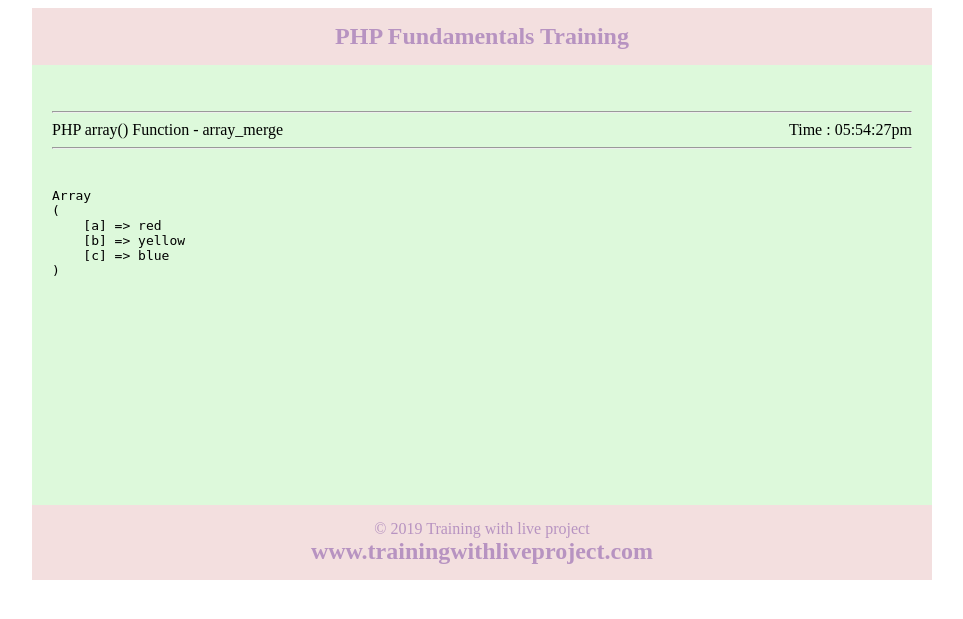
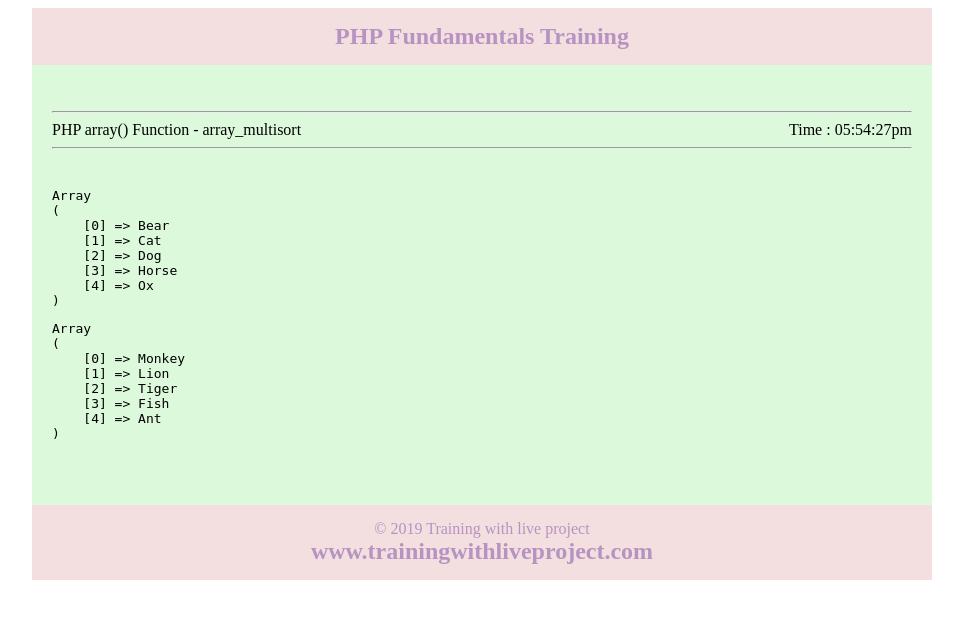
Before and after one commit to iamalamgir/php_web, a PHP site: page / in a window 1280 px wide. Shown: the top 619 px of the page, without its empty margins (158-1121 px from the left). Run offline with PHP 8.4, Linux system fonts and the light colour scheme.

Commit message:
array_multisort

```diff
--- a/index.php
+++ b/index.php
@@ -7,7 +7,7 @@ setcookie('visited', "", time() - 3600);
 
         <br/>
         <hr/>
-        PHP array() Function - array_merge
+        PHP array() Function - array_multisort
         <span style= "float:right">
             <?php
                 date_default_timezone_set('Asia/Dhaka');
@@ -19,29 +19,48 @@ setcookie('visited', "", time() - 3600);
 
             <?php
                 /*
-                $arr_one = array("red", "green");
-                $arr_two = array("blue", "yellow");
-
-                $result = array_merge($arr_one, $arr_two);
+                $arr_one = array("Ox", "Dog", "Cat", "Horse", "Bear");
+                array_multisort($arr_one);
 
                 print("<pre>");
-                print_r($result);
+                print_r($arr_one);
+                print("</pre>");
+
+                $arr_one = array("Ox", "Dog", "Cat", "Horse", "Bear");
+                $arr_two = array("Ant", "Tiger", "Lion", "Fish", "Monkey");
+                array_multisort($arr_one, $arr_two);
+
+                print("<pre>");
+                print_r($arr_one);
+                print("</pre>");
+
+                print("<pre>");
+                print_r($arr_two);
+                print("</pre>");
+
+                $arr_one = array("Ox", "Dog", "Cat", "Horse", "Bear");
+                $arr_two = array("Ant", "Tiger", "Lion", "Fish", "Monkey");
+                array_multisort($arr_one, SORT_DESC, $arr_two, SORT_ASC);
+
+                print("<pre>");
+                print_r($arr_one);
+                print("</pre>");
+
+                print("<pre>");
+                print_r($arr_two);
                 print("</pre>");
                 */
 
-                $arr_one = array(
-                    "a" => "red",
-                    "b" => "green"
-                );
-                $arr_two = array(
-                    "c" => "blue",
-                    "b" => "yellow"
-                );
-
-                $result = array_merge($arr_one, $arr_two);
+                $arr_one = array("Ox", "Dog", "Cat", "Horse", "Bear");
+                $arr_two = array("Ant", "Tiger", "Lion", "Fish", "Monkey");
+                array_multisort($arr_one, SORT_ASC, $arr_two);
 
                 print("<pre>");
-                print_r($result);
+                print_r($arr_one);
+                print("</pre>");
+
+                print("<pre>");
+                print_r($arr_two);
                 print("</pre>");
 
             ?>
```
